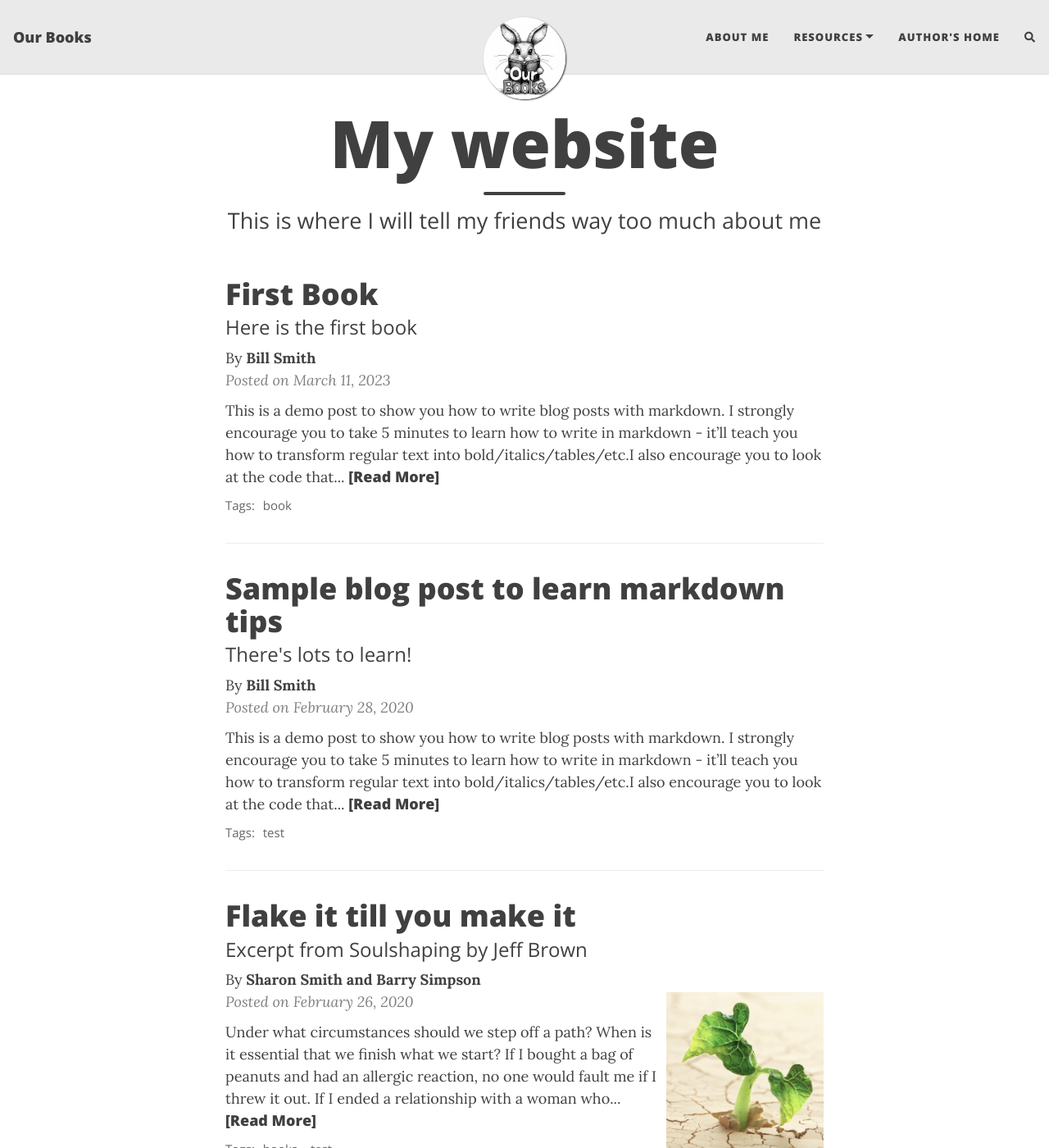
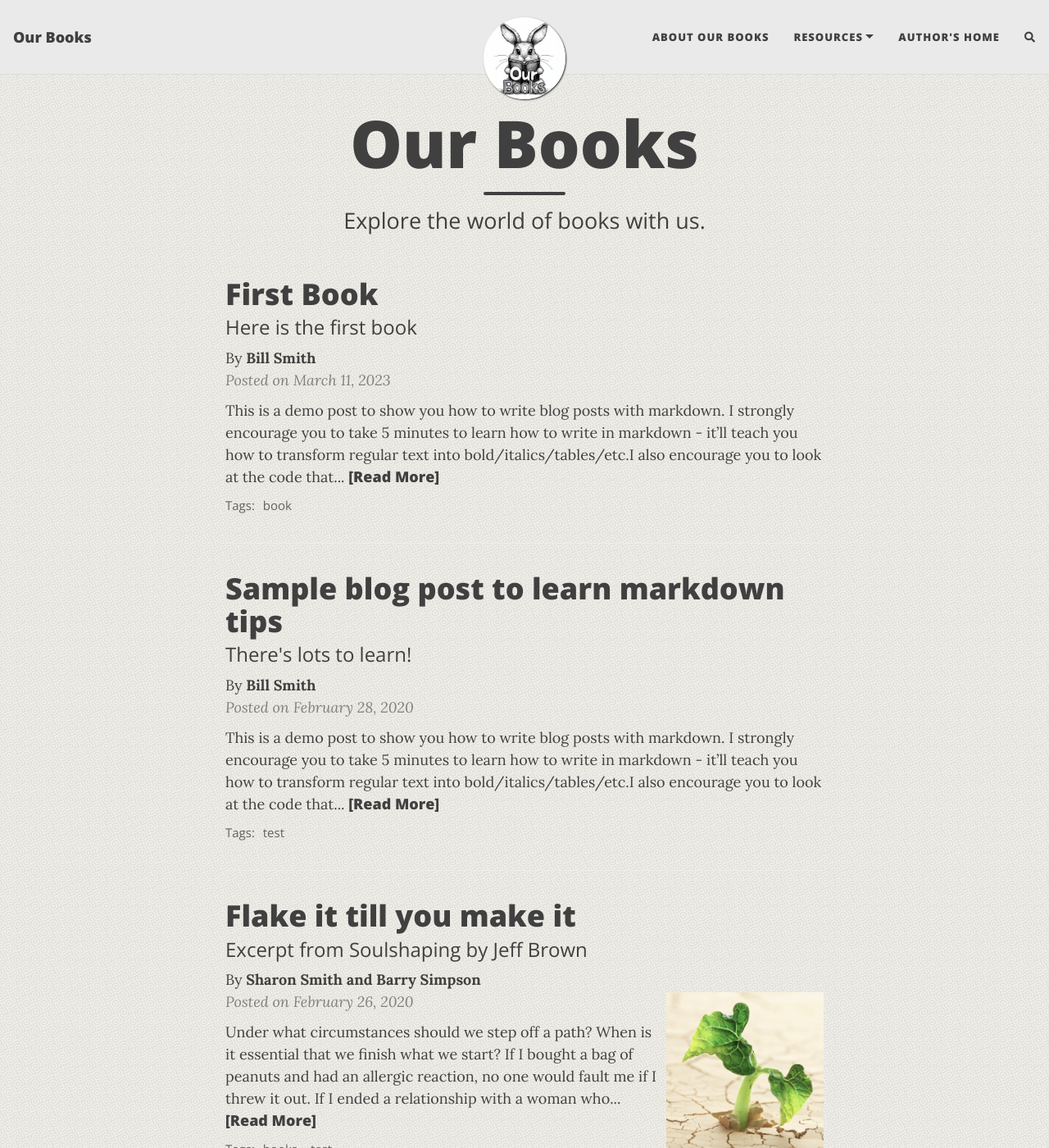
Before and after one commit to ncoop57/our-books, a Jekyll site: the page built from index.html, in a window 1280 px wide and 1400 px high. Shown: the whole window at 82% size. Built offline with Jekyll 4.4.1, drawn with Linux system fonts in a browser that asks for light colours; nearby versions of some CDN libraries; the list of posts is cut into pages by our own code; comment, search, counter and statistics services are not loaded.

Commit message:
Update navbar links and page image

```diff
--- a/_config.yml
+++ b/_config.yml
@@ -20,7 +20,7 @@
 ###############################################
 
 navbar-links:
-  About Me: "aboutme"
+  About Our Books: "aboutourbooks"
   Resources:
     - Beautiful Jekyll: "https://beautifuljekyll.com"
     - Learn markdown: "https://www.markdowntutorial.com/"
@@ -149,7 +149,7 @@
 
 #navbar-img: "/assets/img/bgimage.png"
 #footer-img: "/assets/img/bgimage.png"
-#page-img: "/assets/img/bgimage.png"
+page-img: "/assets/img/bgimage.png"
 
 # Suggest a colour for mobile browsers to use as the browser's theme. This is only supported by a few mobile browsers.
 #mobile-theme-col: "#0085A1"
--- a/index.html
+++ b/index.html
@@ -1,5 +1,5 @@
 ---
 layout: home
-title: My website
-subtitle: This is where I will tell my friends way too much about me
+title: Our Books
+subtitle: Explore the world of books with us.
 ---
```
Also changed, not shown: aboutme.md (deleted, +0 -16 lines), aboutourbooks.md (added, +5 -0 lines).
